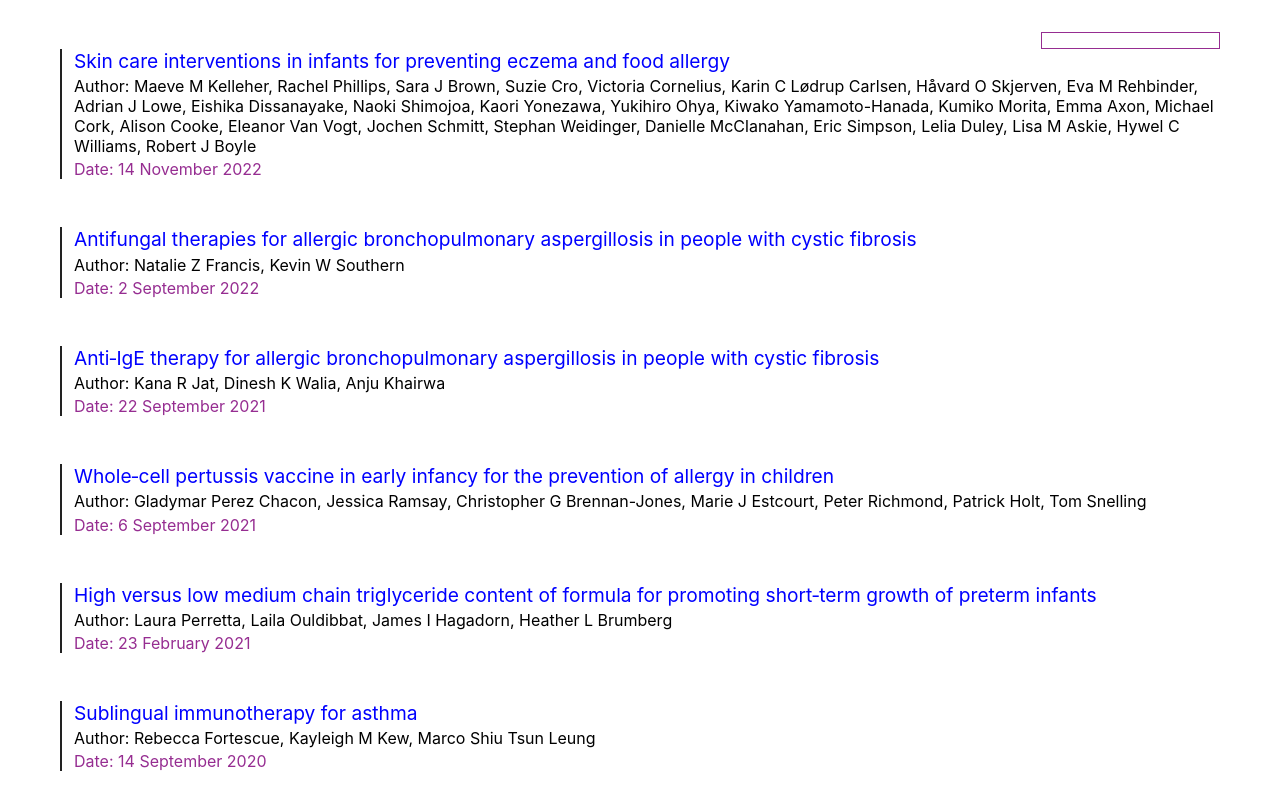
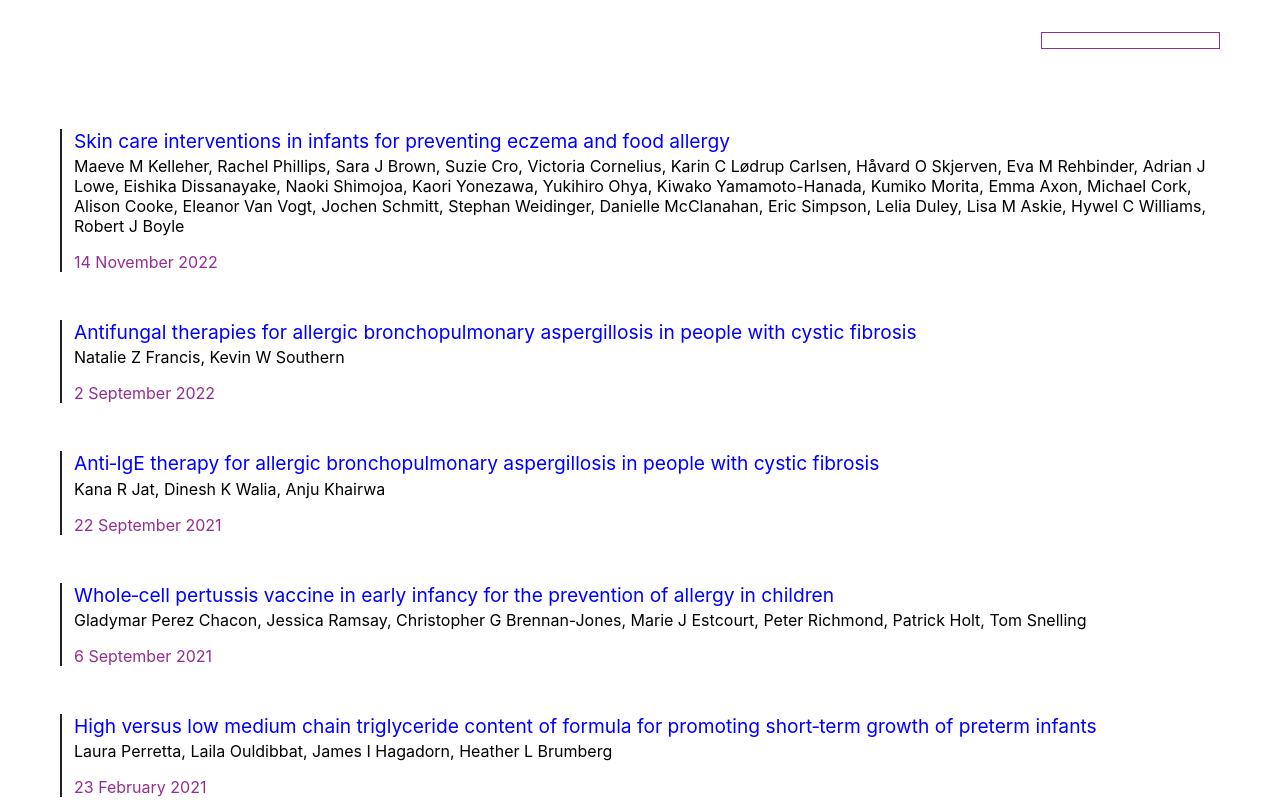
Before and after one commit to sbehnfeldt/cochrane-frontend, a React (Create React App) app: page / in a window 1280 px wide. Shown: the top 800 px of the page. Built offline with nearby package versions, Linux system fonts and the light colour scheme.

Commit message:
Create <ReviewItem> component to display a single review in the list

```diff
--- a/src/App.css
+++ b/src/App.css
@@ -56,6 +56,7 @@ input::after {
 
 ul {
     list-style: none;
+    margin-top: 5rem;
 }
 
 li {
@@ -80,6 +81,9 @@ p {
 p.title {
     font-size: 120%;
 }
+p.author {
+    margin-bottom: 1rem;
+}
 
 p.date {
     color: var(--color);
--- a/src/App.js
+++ b/src/App.js
@@ -1,6 +1,7 @@
+import React from "react";
+import ReviewList from "./components/ReviewList";
 import './App.css';
-import React from "react";
-import ReviewList from './ReviewList';
+
 
 function App() {
     return (
--- a/src/ReviewList.js
+++ /dev/null
@@ -1,19 +0,0 @@
-import data from './cochrane_reviews.json';
-
-const ReviewList = () => {
-    console.log(data.flat());
-
-    return (
-        <ul>
-            {data.flat().map((review, index) => (
-                <li key={index}>
-                    <p className="title"><a href={review.url}>{review.title}</a></p>
-                    <p className="author">Author: {review.author}</p>
-                    <p className="date">Date: {review.date}</p>
-                </li>
-            ))}
-        </ul>
-    );
-};
-
-export default ReviewList;
--- /dev/null
+++ b/src/components/ReviewItem.jsx
@@ -0,0 +1,11 @@
+const ReviewItem = ({index, review}) => {
+    return (
+        <li key={index}>
+            <p className="title"><a href={review.url}>{review.title}</a></p>
+            <p className="author">{review.author}</p>
+            <p className="date">{review.date}</p>
+        </li>
+
+    );
+};
+export default ReviewItem;
--- /dev/null
+++ b/src/components/ReviewList.jsx
@@ -0,0 +1,14 @@
+import ReviewItem from "./ReviewItem";
+import data from '../cochrane_reviews.json';
+
+const ReviewList = () => {
+    return (
+        <ul>
+            {data.flat().map((review, index) => (
+                <ReviewItem index={index} review={review} />
+            ))}
+        </ul>
+    );
+};
+
+export default ReviewList;
```
